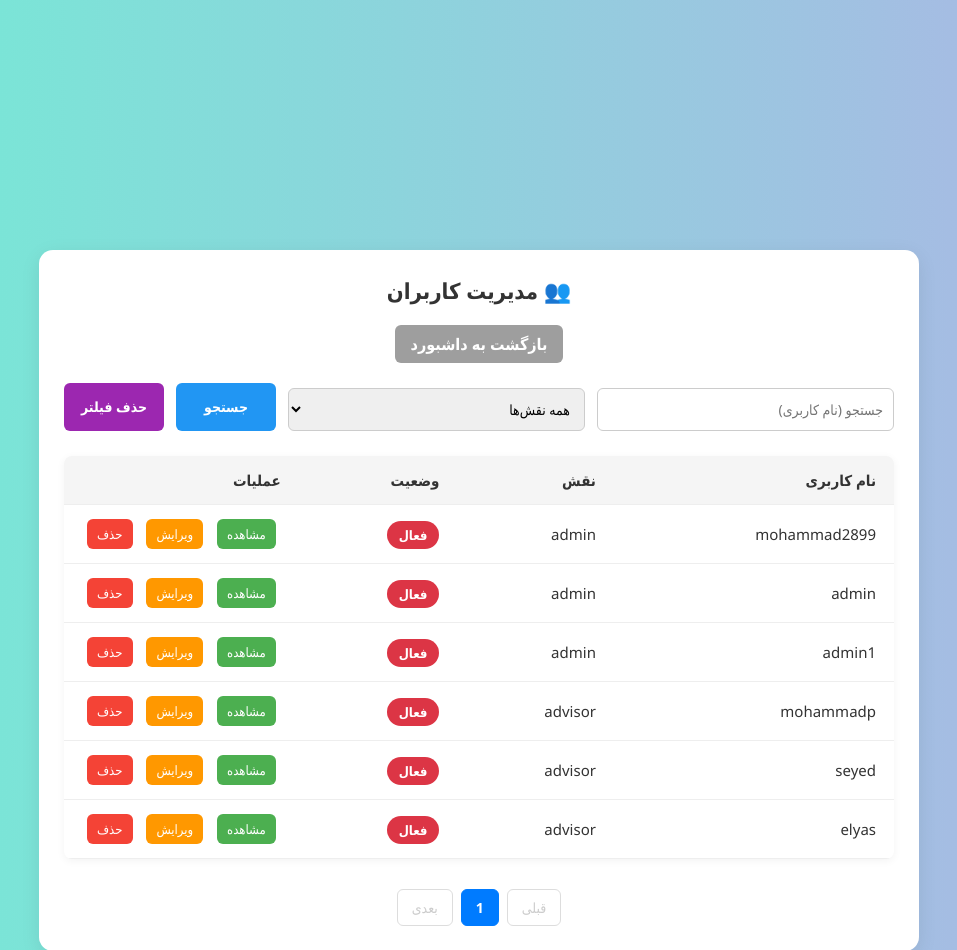
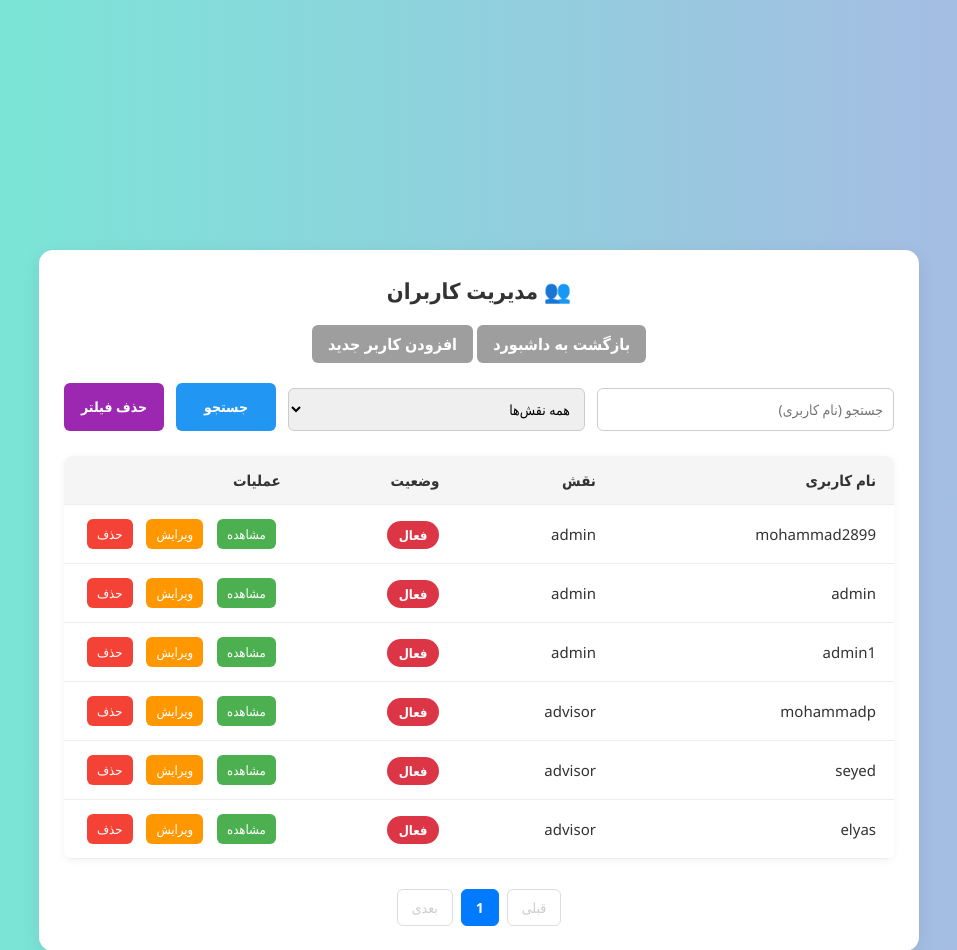
Before and after one commit to mohammadbakhshi2899/mapProperty, a FastAPI app: page /admin/users in a window 1280 px wide. Shown: the top 950 px of the page, without its empty margins (161-1118 px from the left). Run offline with FastAPI, Linux system fonts and the light colour scheme; data comes from the database, SQL or seed files in the repository.

Commit message:
fixed errors

```diff
--- a/templates/admin_users.html
+++ b/templates/admin_users.html
@@ -261,7 +261,7 @@
     <div class="container">
         <h2>👥 مدیریت کاربران</h2>
         <a href="/admin/dashboard" class="back-btn">بازگشت به داشبورد</a>
-
+        <a href="/admin/user/add" class="back-btn">افزودن کاربر جدید</a>
         <!-- فرم جستجو -->
         <form method="get" class="search-form">
             <input type="text" name="search" placeholder="جستجو (نام کاربری)" value="{{ request.query_params.get('search', '') }}">
```
